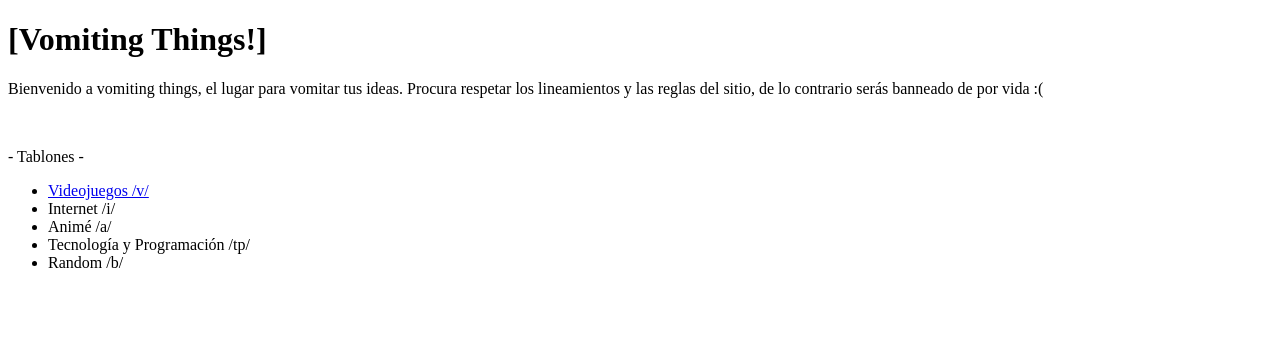
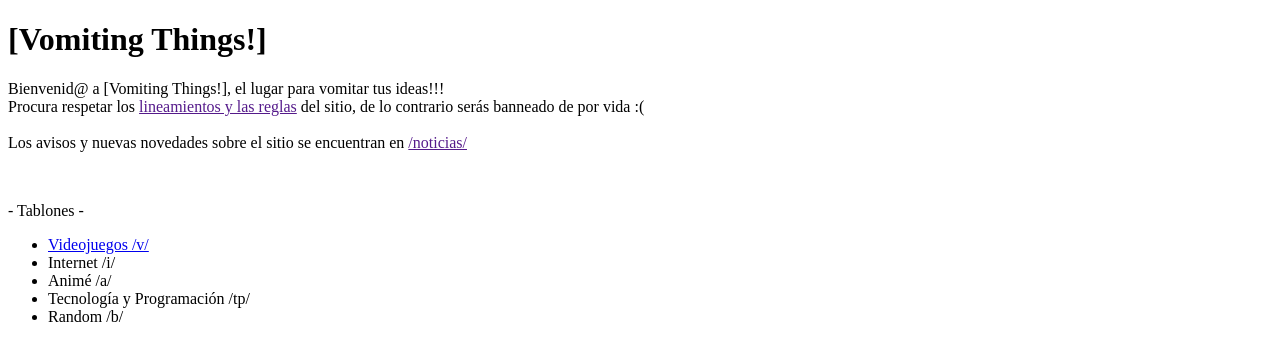
Before and after one commit to bbkmg256/vomiting_things_prj, a Django app: page / in a window 1280 px wide. Shown: the top 361 px of the page. Run offline with Django 5.2, Linux system fonts and the light colour scheme; parts of the project's set-up code (start-up, migrations or seed data) failed here and were passed over.

Commit message:
Cambios menores

```diff
--- a/templates/core/header_links.html
+++ b/templates/core/header_links.html
@@ -6,5 +6,6 @@
 		<a href="">/a/</a>
 		<a href="">/tp/</a>
 		<a href="">/b/</a>
+		<a href="">/noticias/</a>
 	</div>
 </header>
--- a/templates/core/home.html
+++ b/templates/core/home.html
@@ -3,12 +3,18 @@
 <head>
 	<meta charset="utf-8">
 	<meta name="viewport" content="width=device-width, initial-scale=1">
-	<title>Bienvenido a Vomiting Things!</title>
+	<title>[Vomiting Things!]</title>
 </head>
 <body>
 	<div>
 		<h1>[Vomiting Things!]</h1>
-		<p>Bienvenido a vomiting things, el lugar para vomitar tus ideas. Procura respetar los lineamientos y las reglas del sitio, de lo contrario serás banneado de por vida :(</p>
+		<p>
+			Bienvenid@ a [Vomiting Things!], el lugar para vomitar tus ideas!!! <br>
+
+			Procura respetar los <a href="">lineamientos y las reglas</a> del sitio, de lo contrario serás banneado de por vida :( <br><br>
+
+			Los avisos y nuevas novedades sobre el sitio se encuentran en <a href="">/noticias/</a>
+		</p>
 	</div>
 
 	<br>
--- a/templates/posts/post.html
+++ b/templates/posts/post.html
@@ -11,6 +11,7 @@
 
 	<br>
 
+	<a href="{% url 'tablon_vista' simbolo=simb %}">[Volver]</a>
 	<h1>{{ post.titulo }}</h1>
 	<p>[Id post: {{ post.id }} - Fecha: {{ post.fecha_publicacion }} - Hora: {{ post.hora_publicacion }}]</p>
 	<p>{{post.contenido|linebreaks}}</p>
--- a/templates/posts/post_list.html
+++ b/templates/posts/post_list.html
@@ -5,8 +5,7 @@
 	<div>
 		<h2>{{ post.titulo }}</h2>
 
-		<!-- Sería buena idea agregar el número de respuestas del post acá -->
-		<p>[Id post: {{ post.id }} - Fecha: {{ post.fecha_publicacion }} - Hora: {{ post.hora_publicacion }}]</p>
+		<p>[Id post: {{ post.id }} - Fecha: {{ post.fecha_publicacion }} - Hora: {{ post.hora_publicacion }} - Respuestas: {{ post.total_respuestas }}]</p>
 	</div>
 	<!-- Filtro para traducir saltos de linea a etiquetas br -->
 	<p>{{ post.contenido|linebreaks }}</p>
```
Also changed, not shown: DEVLOG.txt (+12 -0 lines), src/apps/tablon/views.py (+16 -14 lines), 1 other file.
